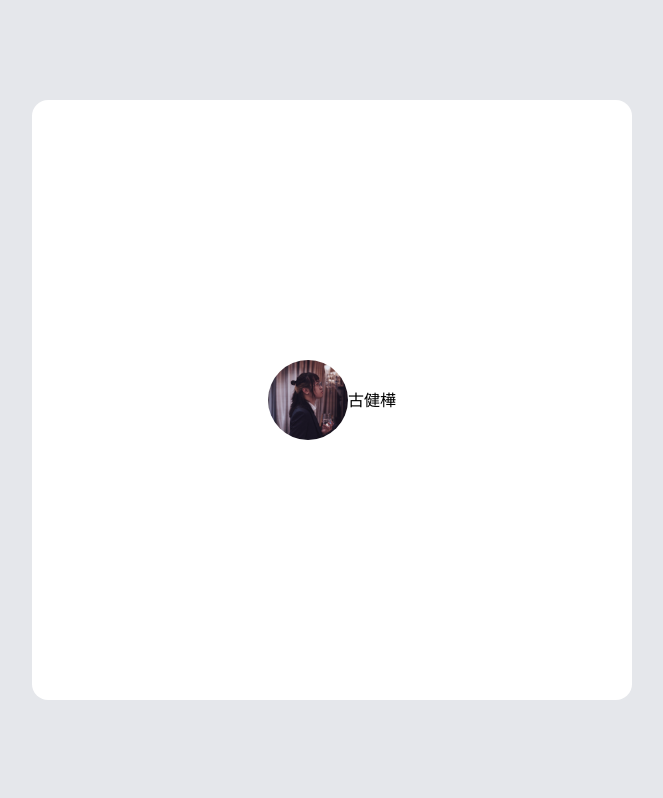
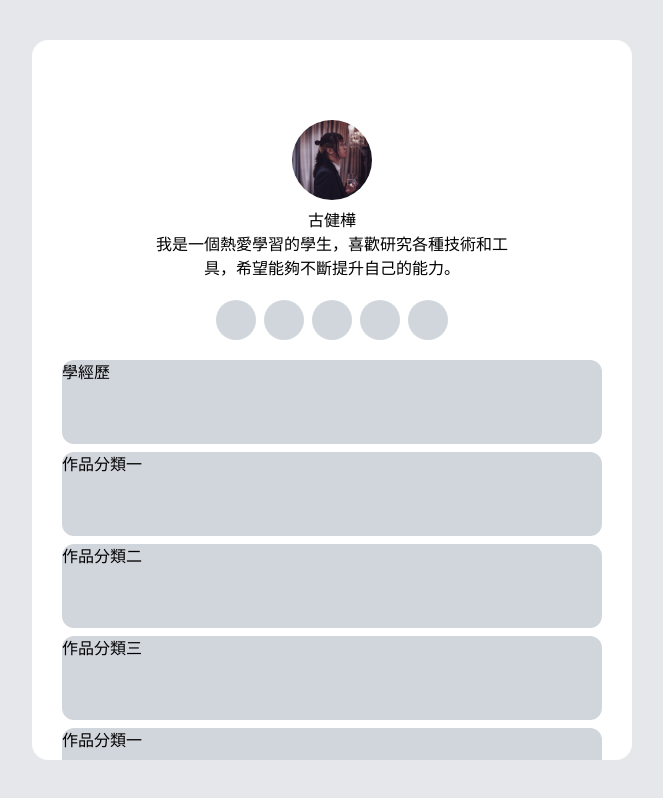
Before and after one commit to vickyli-lhh/digital-portfolio, a Next.js app: page / in a window 1280 px wide. Shown: the whole page, without its empty margins (308-971 px from the left). Built offline with nearby package versions, Linux system fonts and the light colour scheme.

Commit message:
feat: left layout

```diff
--- a/src/app/page.js
+++ b/src/app/page.js
@@ -5,10 +5,54 @@ export default function Home() {
   return (
     <div className="w-full h-screen bg-gray-200 flex justify-center items-center">
 
-      <div className="w-[600px] h-[600px] rounded-2xl bg-white flex justify-center items-center">
-        {/* <img src={AvatarImg.src} className="w-[80px] h-[80px] rounded-full" /> */}
+      <div className="w-[600px] h-[90vh] rounded-2xl bg-white flex
+        justify-start items-center flex-col p-[30px] pt-[80px] overflow-y-auto overflow-x-hidden">
+
         <Image src={AvatarImg} alt="Avatar" className="w-[80px] h-[80px] rounded-full" />
-        <h1>古健樺</h1>
+
+        <h1 className="mt-2">古健樺</h1>
+        <p className="max-w-[380px] text-center">
+          我是一個熱愛學習的學生，喜歡研究各種技術和工具，希望能夠不斷提升自己的能力。
+        </p>
+        {/* 社群連結 */}
+        <div className="flex gap-2 my-5">
+          <a href="https://google.com" target="_blank">
+            <div className="bg-gray-300 w-[40px] h-[40px] rounded-full"></div>
+          </a>
+          <a href="https://google.com" target="_blank">
+            <div className="bg-gray-300 w-[40px] h-[40px] rounded-full"></div>
+          </a>
+          <a href="https://google.com" target="_blank">
+            <div className="bg-gray-300 w-[40px] h-[40px] rounded-full"></div>
+          </a>
+          <a href="https://google.com" target="_blank">
+            <div className="bg-gray-300 w-[40px] h-[40px] rounded-full"></div>
+          </a>
+          <a href="https://google.com" target="_blank">
+            <div className="bg-gray-300 w-[40px] h-[40px] rounded-full"></div>
+          </a>
+        </div>
+
+        {/* 頁面切換 */}
+        <div className="w-full flex flex-col gap-2">
+          <div className="w-full h-[84px] bg-gray-300 rounded-xl">學經歷</div>
+          <div className="w-full h-[84px] bg-gray-300 rounded-xl">作品分類一</div>
+          <div className="w-full h-[84px] bg-gray-300 rounded-xl">作品分類二</div>
+          <div className="w-full h-[84px] bg-gray-300 rounded-xl">作品分類三</div>
+          <div className="w-full h-[84px] bg-gray-300 rounded-xl">作品分類一</div>
+          <div className="w-full h-[84px] bg-gray-300 rounded-xl">作品分類二</div>
+          <div className="w-full h-[84px] bg-gray-300 rounded-xl">作品分類三</div>
+          <div className="w-full h-[84px] bg-gray-300 rounded-xl">作品分類一</div>
+          <div className="w-full h-[84px] bg-gray-300 rounded-xl">作品分類二</div>
+          <div className="w-full h-[84px] bg-gray-300 rounded-xl">作品分類三</div>
+          <div className="w-full h-[84px] bg-gray-300 rounded-xl">作品分類一</div>
+          <div className="w-full h-[84px] bg-gray-300 rounded-xl">作品分類二</div>
+          <div className="w-full h-[84px] bg-gray-300 rounded-xl">作品分類三</div>
+          <div className="w-full h-[84px] bg-gray-300 rounded-xl">作品分類一</div>
+          <div className="w-full h-[84px] bg-gray-300 rounded-xl">作品分類二</div>
+          <div className="w-full h-[84px] bg-gray-300 rounded-xl">作品分類三</div>
+        </div>
+
       </div>
 
     </div>
```
